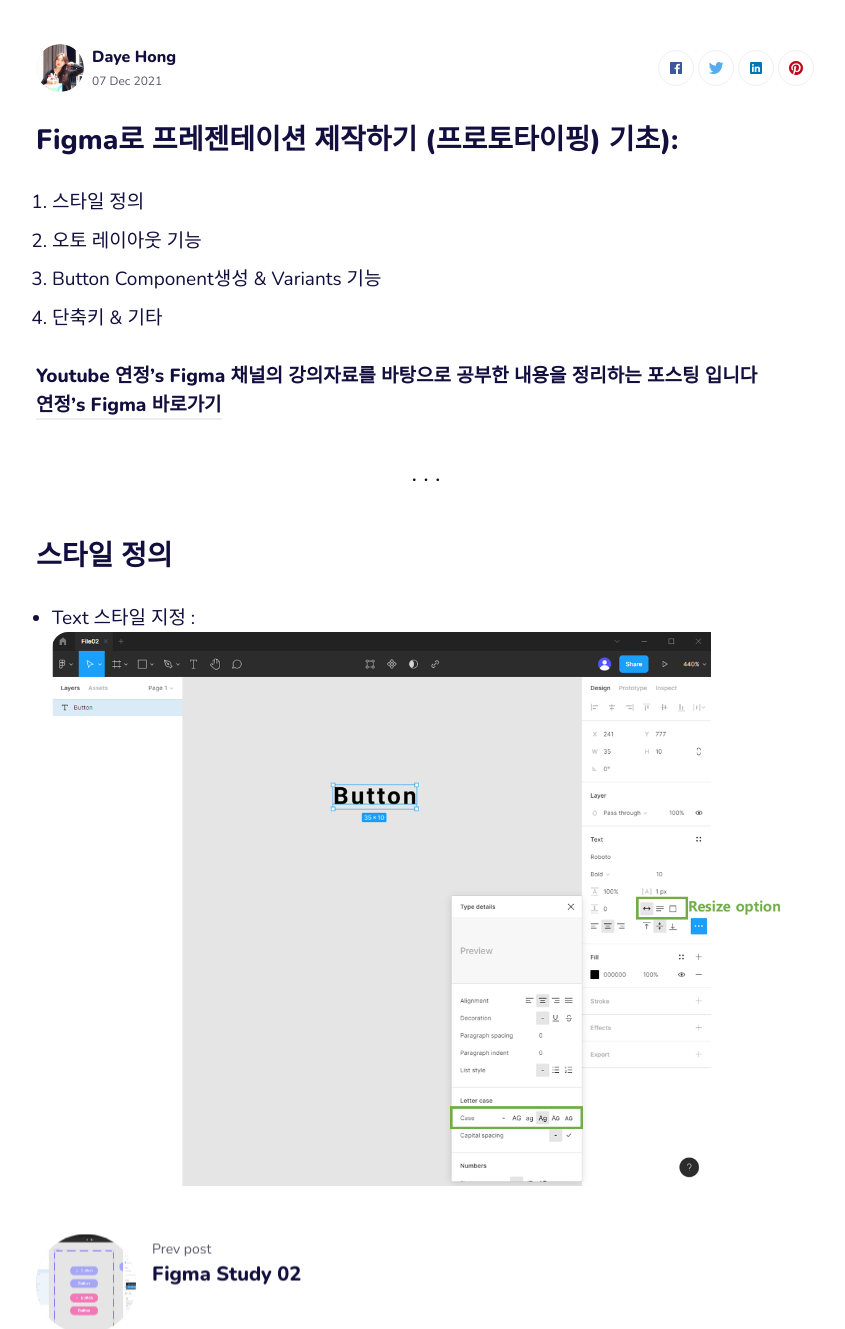
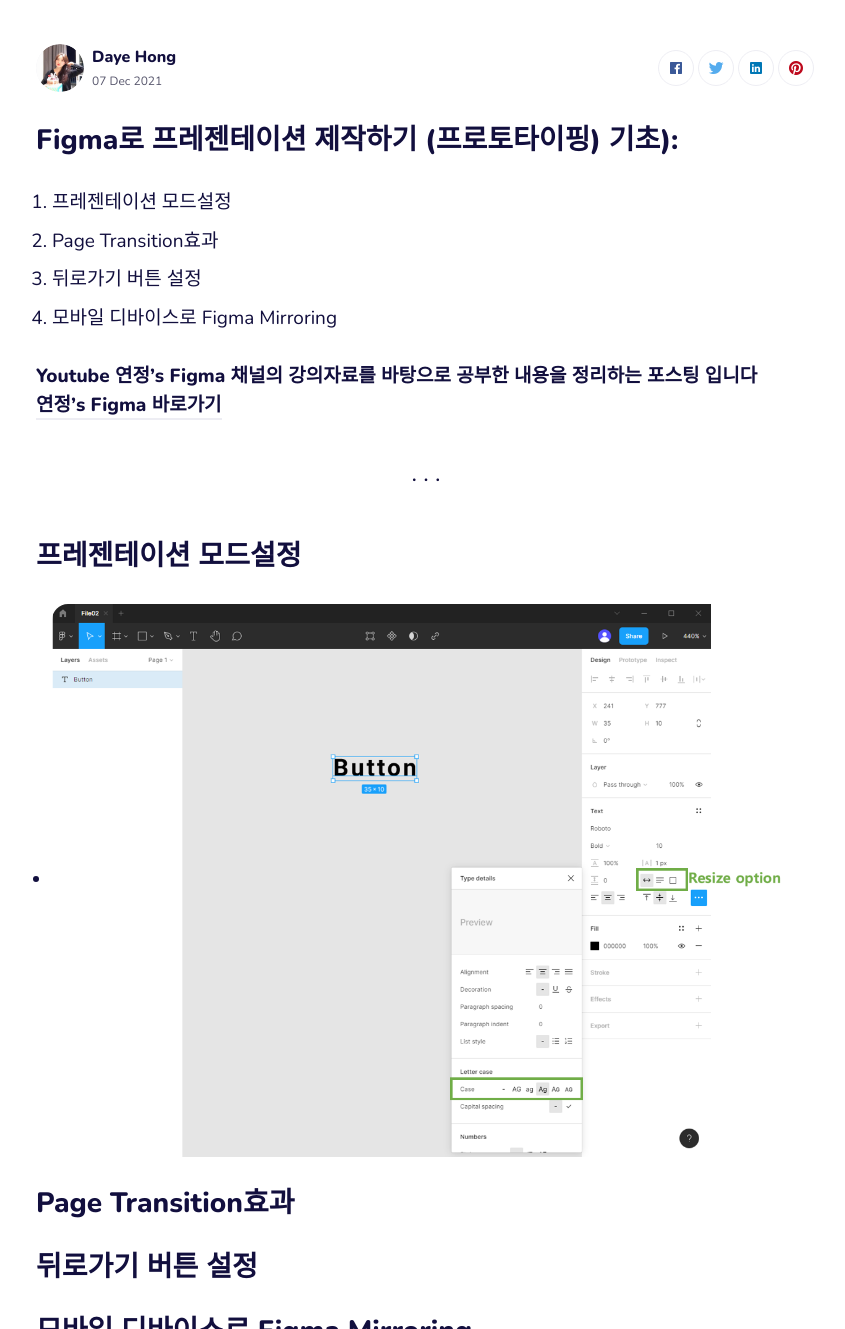
Before and after one commit to HongDaye71/HongDaye71.github.io, a Jekyll site: the page built from _posts/2021-12-07-Figma-Study-03.markdown, in a window 1280 px wide and 1400 px high, scrolled down 926 px, cut to the strip 71-1400 px from the top of the window. Shown: the whole strip, without its empty margins (214-1059 px from the left). Built offline with Jekyll 4.4.1, drawn with Linux system fonts in a browser that asks for light colours; comment, search, counter and statistics services are not loaded; some of the changed text lies outside the part shown.

Commit message:
Update 2021-12-07-Figma-Study-03.markdown

```diff
--- a/_posts/2021-12-07-Figma-Study-03.markdown
+++ b/_posts/2021-12-07-Figma-Study-03.markdown
@@ -7,16 +7,33 @@ tags:   [Design, Figma]
 ---
 
 ## Figma로 프레젠테이션 제작하기 (프로토타이핑) 기초):<br/>
-1. 스타일 정의<br/>
-2. 오토 레이아웃 기능<br/>
-3. Button Component생성 & Variants 기능<br/>
-4. 단축키 & 기타<br/>
+1. 프레젠테이션 모드설정<br/>
+2. Page Transition효과<br/>
+3. 뒤로가기 버튼 설정<br/>
+4. 모바일 디바이스로 Figma Mirroring<br/>
 
 **Youtube 연정's Figma 채널의 강의자료를 바탕으로 공부한 내용을 정리하는 포스팅 입니다**<br/>
 **[연정's Figma 바로가기](https://www.youtube.com/c/%EC%97%B0%EC%A0%95sFigma)**
 
 ___
 
-## 스타일 정의<br/>
-* Text 스타일 지정 : <br/>
+## 프레젠테이션 모드설정<br/>
+*
 <img src="/images/Posting/Figma/Study02/01.png" alt="Project">
+
+
+
+
+
+
+## Page Transition효과<br/>
+
+## 뒤로가기 버튼 설정<br/>
+
+## 모바일 디바이스로 Figma Mirroring<br/>
+
+
+___
+
+**Youtube 연정's Figma 채널의 강의자료를 바탕으로 공부한 내용을 정리하는 포스팅 입니다**<br/>
+**[연정's Figma 바로가기](https://www.youtube.com/c/%EC%97%B0%EC%A0%95sFigma)**
```
